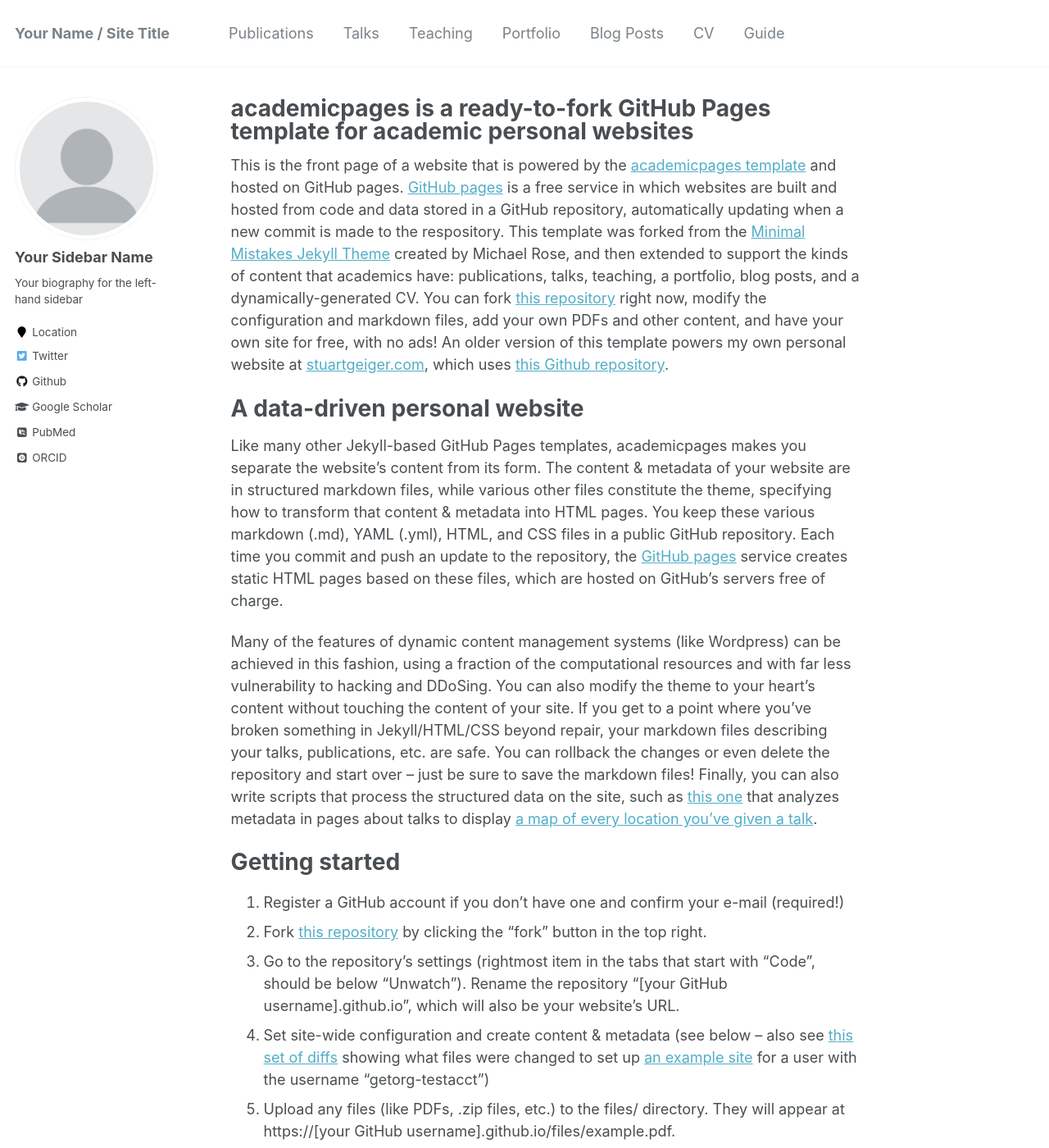
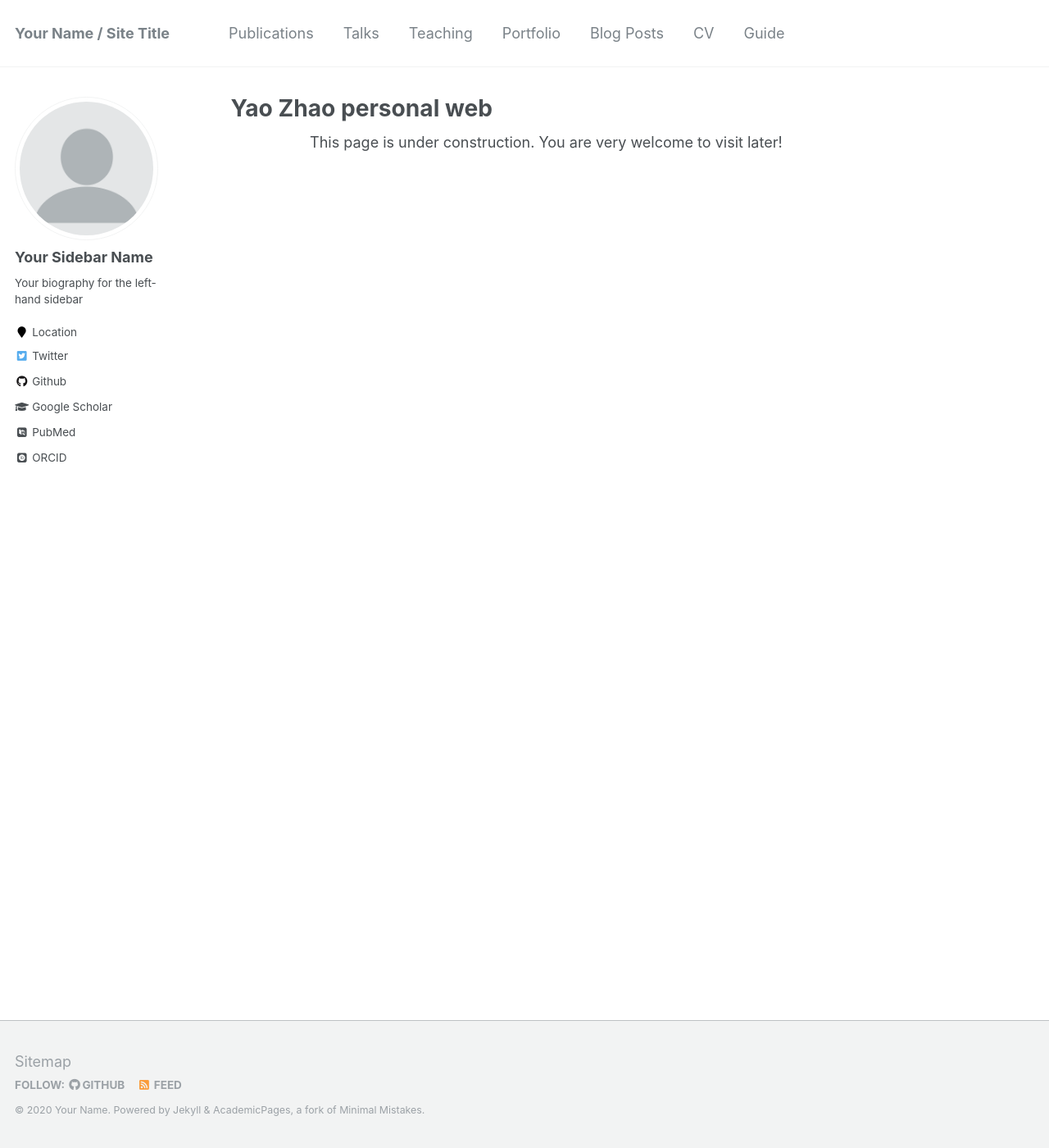
Before and after one commit to meyaozhao/meyaozhao.github.io, a Jekyll site: the page built from _pages/about.md, in a window 1280 px wide and 1400 px high. Shown: the whole window at 82% size. Built offline with Jekyll 4.4.1, drawn with Linux system fonts in a browser that asks for light colours; some web fonts are replaced; some of the changed text lies outside the part shown.

Commit message:
under construction note

```diff
--- a/_pages/about.md
+++ b/_pages/about.md
@@ -1,6 +1,6 @@
 ---
 permalink: /
-title: "academicpages is a ready-to-fork GitHub Pages template for academic personal websites"
+title: "Yao Zhao personal web"
 excerpt: "About me"
 author_profile: true
 redirect_from:
@@ -8,7 +8,9 @@
   - /about.html
 ---
 
-This is the front page of a website that is powered by the [academicpages template](https://github.com/academicpages/academicpages.github.io) and hosted on GitHub pages. [GitHub pages](https://pages.github.com) is a free service in which websites are built and hosted from code and data stored in a GitHub repository, automatically updating when a new commit is made to the respository. This template was forked from the [Minimal Mistakes Jekyll Theme](https://mmistakes.github.io/minimal-mistakes/) created by Michael Rose, and then extended to support the kinds of content that academics have: publications, talks, teaching, a portfolio, blog posts, and a dynamically-generated CV. You can fork [this repository](https://github.com/academicpages/academicpages.github.io) right now, modify the configuration and markdown files, add your own PDFs and other content, and have your own site for free, with no ads! An older version of this template powers my own personal website at [stuartgeiger.com](http://stuartgeiger.com), which uses [this Github repository](https://github.com/staeiou/staeiou.github.io).
+<center>This page is under construction. You are very welcome to visit later!</center>
+
+<!-- This is the front page of a website that is powered by the [academicpages template](https://github.com/academicpages/academicpages.github.io) and hosted on GitHub pages. [GitHub pages](https://pages.github.com) is a free service in which websites are built and hosted from code and data stored in a GitHub repository, automatically updating when a new commit is made to the respository. This template was forked from the [Minimal Mistakes Jekyll Theme](https://mmistakes.github.io/minimal-mistakes/) created by Michael Rose, and then extended to support the kinds of content that academics have: publications, talks, teaching, a portfolio, blog posts, and a dynamically-generated CV. You can fork [this repository](https://github.com/academicpages/academicpages.github.io) right now, modify the configuration and markdown files, add your own PDFs and other content, and have your own site for free, with no ads! An older version of this template powers my own personal website at [stuartgeiger.com](http://stuartgeiger.com), which uses [this Github repository](https://github.com/staeiou/staeiou.github.io).
 
 A data-driven personal website
 ======
@@ -47,4 +49,4 @@
 
 For more info
 ------
-More info about configuring academicpages can be found in [the guide](https://academicpages.github.io/markdown/). The [guides for the Minimal Mistakes theme](https://mmistakes.github.io/minimal-mistakes/docs/configuration/) (which this theme was forked from) might also be helpful.
+More info about configuring academicpages can be found in [the guide](https://academicpages.github.io/markdown/). The [guides for the Minimal Mistakes theme](https://mmistakes.github.io/minimal-mistakes/docs/configuration/) (which this theme was forked from) might also be helpful. -->
```
